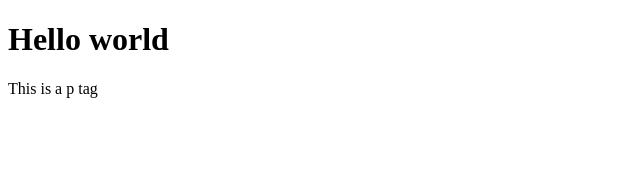
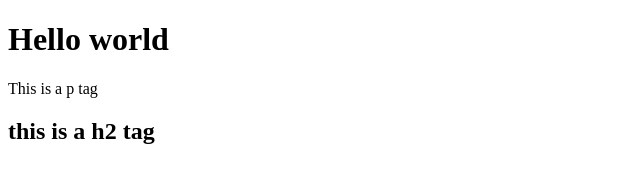
Before and after one commit to seshagopalselvakumar/example-repo, a plain HTML site: page index.html in a window 1280 px wide. Shown: the whole page, without its empty margins (0-640 px from the left). Drawn offline with Linux system fonts and the light colour scheme.

Commit message:
Added h2 tag

```diff
--- a/index.html
+++ b/index.html
@@ -8,5 +8,6 @@
 <body>
     <h1>Hello world</h1>
     <p>This is a p tag</p>
+    <h2>this is a h2 tag</h2>
 </body>
 </html>
```
